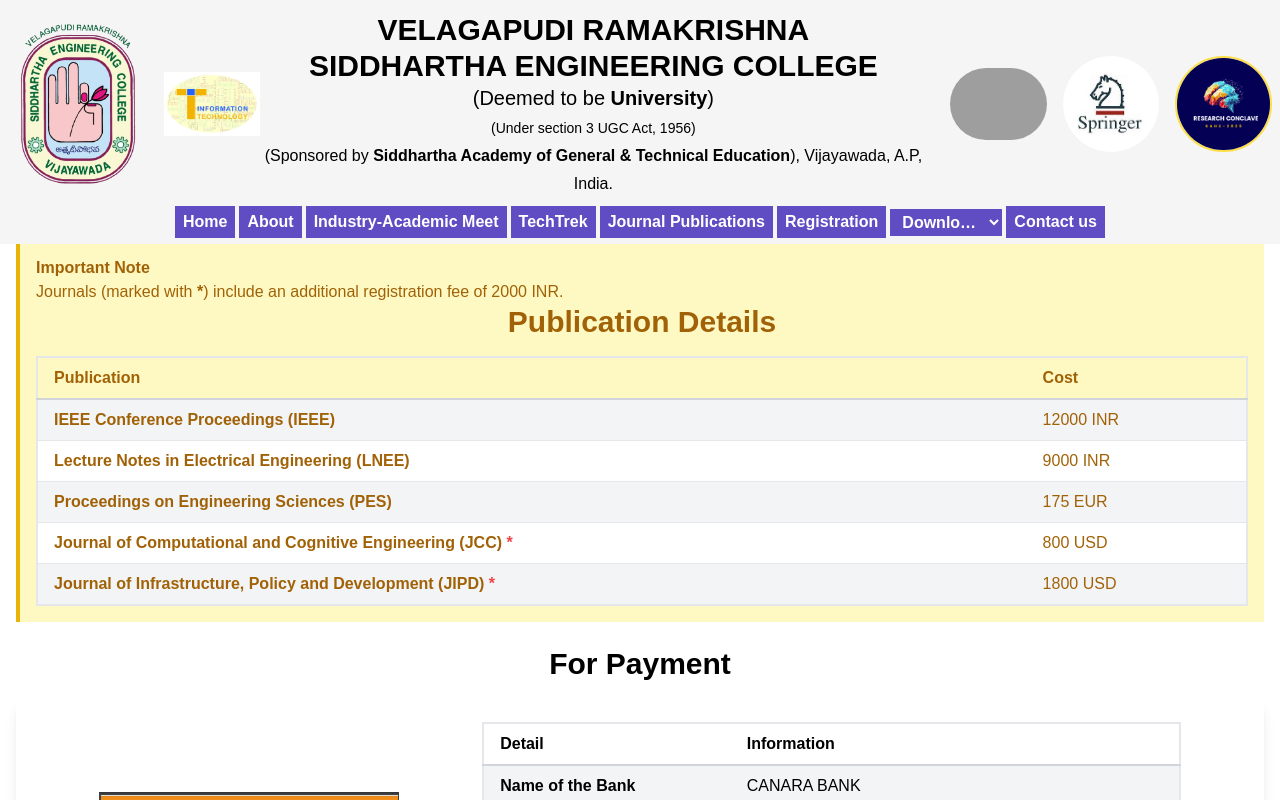
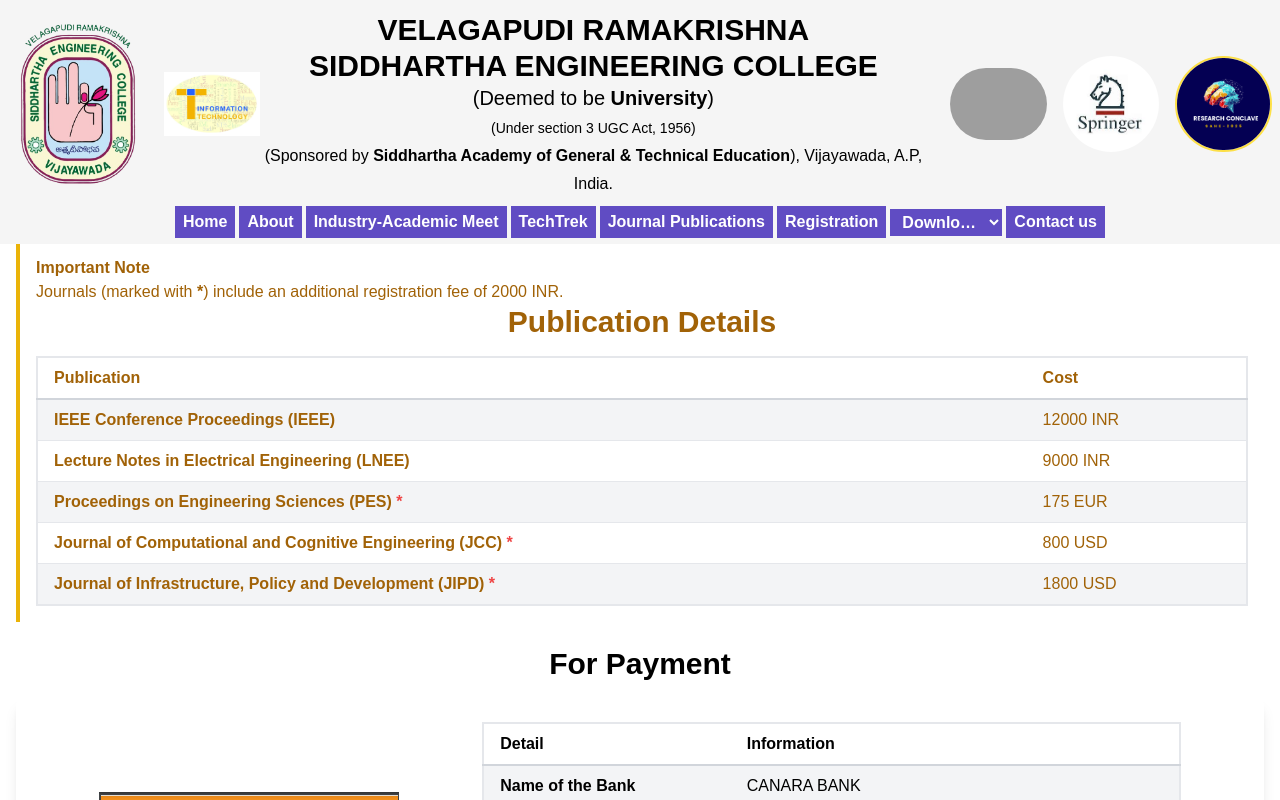
Before and after one commit to roshaneleshaddai/rdconclave, a Next.js app: page /regi in a window 1280 px wide. Shown: the top 800 px of the page. Built offline with nearby package versions, Linux system fonts and the light colour scheme; grey boxes are pictures that could not be loaded; a web font is replaced by a local one.

Commit message:
Update page.jsx

```diff
--- a/app/regi/page.jsx
+++ b/app/regi/page.jsx
@@ -20,7 +20,7 @@ const Regi = () => {
   const publications = [
     { name: "IEEE Conference Proceedings (IEEE)", cost: "12000 INR", isJournal: false },
     { name: "Lecture Notes in Electrical Engineering (LNEE)", cost: "9000 INR", isJournal: false },
-    { name: "Proceedings on Engineering Sciences (PES)", cost: "175 EUR", isJournal: false },
+    { name: "Proceedings on Engineering Sciences (PES)", cost: "175 EUR", isJournal: true },
     { name: "Journal of Computational and Cognitive Engineering (JCC)", cost: "800 USD", isJournal: true },
     { name: "Journal of Infrastructure, Policy and Development (JIPD)", cost: "1800 USD", isJournal: true },
   ];
@@ -28,7 +28,7 @@ const Regi = () => {
   return (
     <div className="relative font-SUSE min-h-screen w-screen mt-44 md:mt-56 flex-col items-center justify-center p-4">
       {/* Note Section */}
-      <div className="bg-yellow-100 border-l-4 border-yellow-500 text-yellow-700 p-4 mb-6" role="alert">
+      <div className=" border-l-4 border-yellow-500 text-yellow-700 p-4 mb-6" role="alert">
         <p className="font-bold">Important Note</p>
         <p>
           Journals (marked with <span className="font-bold">*</span>) include an additional registration fee of 2000 INR.
```
